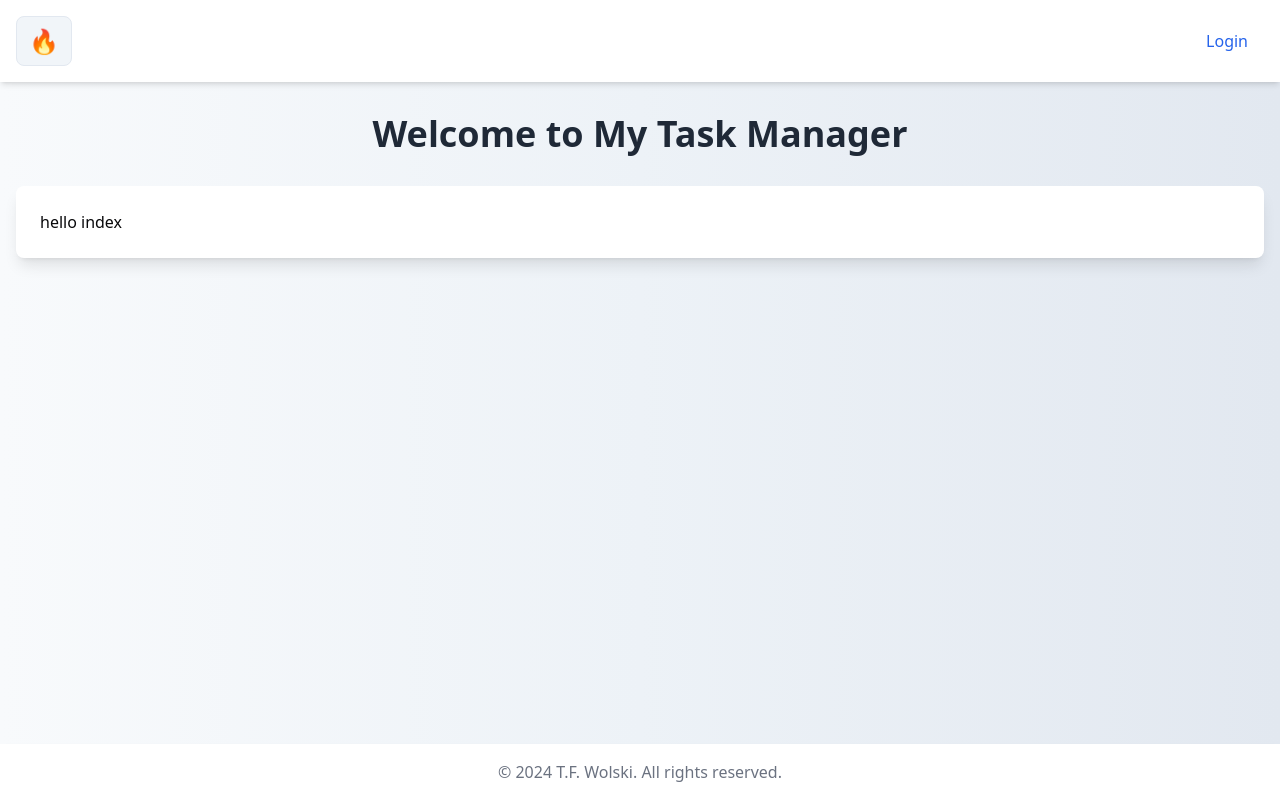
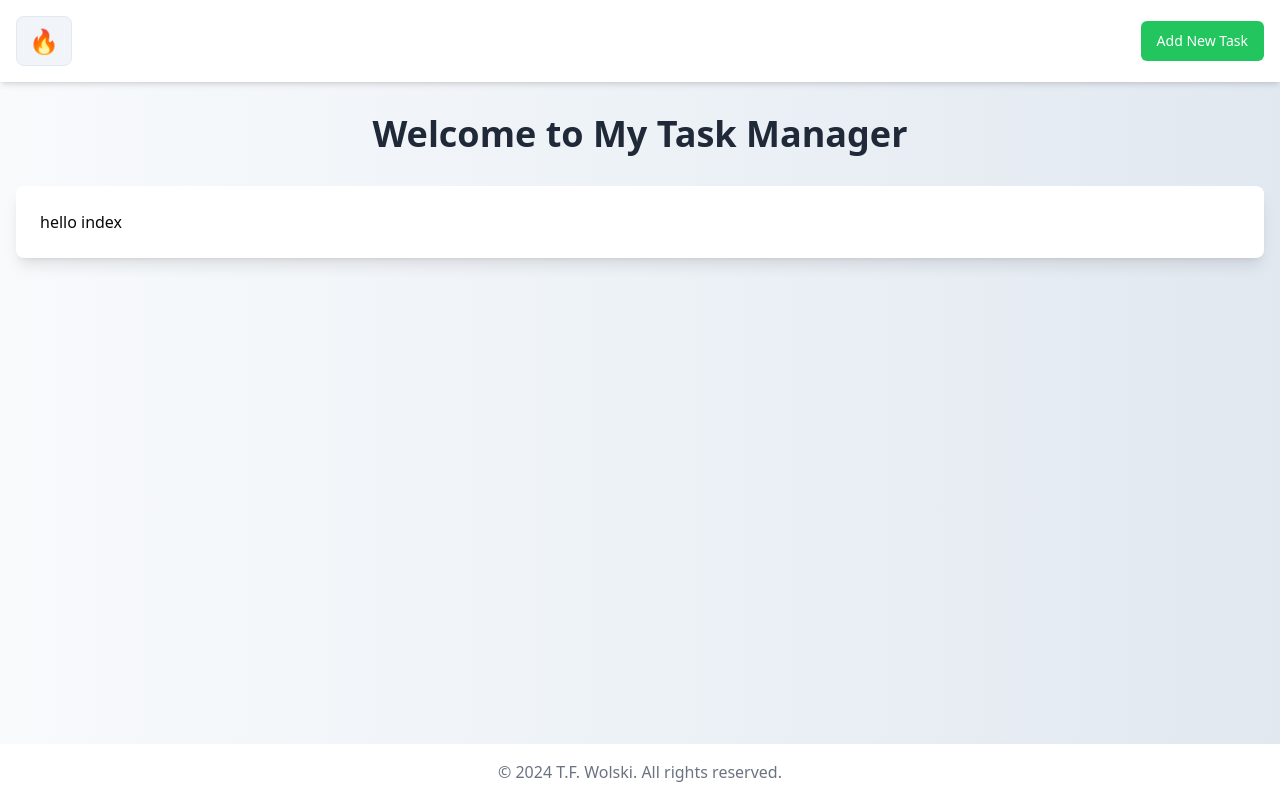
Before and after one commit to TeodorWolski/Nuxt-App, a Nuxt app: page / in a window 1280 px wide. Built offline with nearby package versions, Linux system fonts and the light colour scheme; no server answers.

Commit message:
feat: few components & store set-up

```diff
--- a/components/Navigation/index.vue
+++ b/components/Navigation/index.vue
@@ -1,9 +1,15 @@
+<script setup lang="ts">
+import { Button } from '@/components/ui/Button';
+</script>
+
 <template>
   <nav class="bg-white shadow-md">
     <div class="container mx-auto px-4 py-4 flex justify-between items-center">
       <NavigationLogo />
       <div>
-        <button class="px-4 py-2 text-blue-600 rounded-md">Login</button>
+        <Button class="bg-green-500 hover:bg-green-600 text-white"
+          >Add New Task</Button
+        >
       </div>
     </div>
   </nav>
--- /dev/null
+++ b/components/ui/button/Button.vue
@@ -0,0 +1,26 @@
+<script setup lang="ts">
+import type { HTMLAttributes } from 'vue'
+import { Primitive, type PrimitiveProps } from 'radix-vue'
+import { type ButtonVariants, buttonVariants } from '.'
+import { cn } from '@/lib/utils'
+
+interface Props extends PrimitiveProps {
+  variant?: ButtonVariants['variant']
+  size?: ButtonVariants['size']
+  class?: HTMLAttributes['class']
+}
+
+const props = withDefaults(defineProps<Props>(), {
+  as: 'button',
+})
+</script>
+
+<template>
+  <Primitive
+    :as="as"
+    :as-child="asChild"
+    :class="cn(buttonVariants({ variant, size }), props.class)"
+  >
+    <slot />
+  </Primitive>
+</template>
--- /dev/null
+++ b/components/ui/button/index.ts
@@ -0,0 +1,35 @@
+import { type VariantProps, cva } from 'class-variance-authority'
+
+export { default as Button } from './Button.vue'
+
+export const buttonVariants = cva(
+  'inline-flex items-center justify-center whitespace-nowrap rounded-md text-sm font-medium ring-offset-background transition-colors focus-visible:outline-none focus-visible:ring-2 focus-visible:ring-ring focus-visible:ring-offset-2 disabled:pointer-events-none disabled:opacity-50',
+  {
+    variants: {
+      variant: {
+        default: 'bg-primary text-primary-foreground hover:bg-primary/90',
+        destructive:
+          'bg-destructive text-destructive-foreground hover:bg-destructive/90',
+        outline:
+          'border border-input bg-background hover:bg-accent hover:text-accent-foreground',
+        secondary:
+          'bg-secondary text-secondary-foreground hover:bg-secondary/80',
+        ghost: 'hover:bg-accent hover:text-accent-foreground',
+        link: 'text-primary underline-offset-4 hover:underline',
+      },
+      size: {
+        default: 'h-10 px-4 py-2',
+        xs: 'h-7 rounded px-2',
+        sm: 'h-9 rounded-md px-3',
+        lg: 'h-11 rounded-md px-8',
+        icon: 'h-10 w-10',
+      },
+    },
+    defaultVariants: {
+      variant: 'default',
+      size: 'default',
+    },
+  },
+)
+
+export type ButtonVariants = VariantProps<typeof buttonVariants>
--- /dev/null
+++ b/constants/emojis.ts
@@ -0,0 +1,183 @@
+export const emojis = [
+  '🐶',
+  '🐱',
+  '🐭',
+  '🐹',
+  '🐰',
+  '🦊',
+  '🐻',
+  '🐼',
+  '🐨',
+  '🐯',
+  '🦁',
+  '🐮',
+  '🐷',
+  '🐸',
+  '🐵',
+  '🐔',
+  '🐧',
+  '🐦',
+  '🐤',
+  '🐣',
+  '🦆',
+  '🦉',
+  '🦅',
+  '🦇',
+  '🐺',
+  '🐗',
+  '🐴',
+  '🦄',
+  '🐝',
+  '🐛',
+  '🐜',
+  '🐞',
+  '🦋',
+  '🐢',
+  '🐍',
+  '🦎',
+  '🐙',
+  '🐡',
+  '🐠',
+  '🐟',
+  '🐳',
+  '🐋',
+  '🦈',
+  '🐊',
+  '🦓',
+  '🦍',
+  '🦧',
+  '🐘',
+  '🦏',
+  '🦛',
+  '🐪',
+  '🐫',
+  '🌲',
+  '🌳',
+  '🌴',
+  '🌵',
+  '🎄',
+  '🌾',
+  '🌿',
+  '☘️',
+  '🍀',
+  '🎋',
+  '🎍',
+  '🍃',
+  '🍂',
+  '🍁',
+  '🌻',
+  '🌼',
+  '🌷',
+  '🌹',
+  '🌸',
+  '💐',
+  '🍎',
+  '🍏',
+  '🍐',
+  '🍊',
+  '🍋',
+  '🍌',
+  '🍉',
+  '🍇',
+  '🍓',
+  '🍈',
+  '🍒',
+  '🍑',
+  '🍍',
+  '🥭',
+  '🥥',
+  '🥝',
+  '🍅',
+  '🍆',
+  '🥑',
+  '🥦',
+  '🥒',
+  '🥬',
+  '🥕',
+  '🌽',
+  '🌶️',
+  '🫑',
+  '🥔',
+  '🍠',
+  '🍯',
+  '🍞',
+  '🥐',
+  '🥖',
+  '🥨',
+  '🥯',
+  '🧀',
+  '🥚',
+  '🍳',
+  '🥓',
+  '🥩',
+  '🍗',
+  '🍖',
+  '🌭',
+  '🍔',
+  '🍟',
+  '🍕',
+  '🥪',
+  '🥙',
+  '🧆',
+  '🌮',
+  '🌯',
+  '🥗',
+  '🍿',
+  '🧈',
+  '🧂',
+  '🥫',
+  '🍱',
+  '🍘',
+  '🍙',
+  '🍚',
+  '🍛',
+  '🍜',
+  '🍝',
+  '🍠',
+  '🍢',
+  '🍣',
+  '🍤',
+  '🍥',
+  '🥮',
+  '🍡',
+  '🥟',
+  '🥠',
+  '🥡',
+  '🦀',
+  '🦞',
+  '🦐',
+  '🦑',
+  '🦪',
+  '🍦',
+  '🍧',
+  '🍨',
+  '🍩',
+  '🍪',
+  '🎂',
+  '🍰',
+  '🧁',
+  '🥧',
+  '🍫',
+  '🍬',
+  '🍭',
+  '🍮',
+  '🍯',
+  '🍼',
+  '🥛',
+  '☕️',
+  '🍵',
+  '🍶',
+  '🍾',
+  '🍷',
+  '🍸',
+  '🍹',
+  '🍺',
+  '🍻',
+  '🥂',
+  '🥃',
+  '🍴',
+  '🥄',
+  '🔪',
+  '🍽️',
+  '🍳',
+];
--- a/nuxt.config.ts
+++ b/nuxt.config.ts
@@ -1,5 +1,10 @@
 export default defineNuxtConfig({
-  modules: ['@nuxtjs/tailwindcss', 'shadcn-nuxt', '@nuxt/eslint'],
+  modules: [
+    '@nuxtjs/tailwindcss',
+    'shadcn-nuxt',
+    '@nuxt/eslint',
+    '@pinia/nuxt',
+  ],
 
   // eslint-disable-next-line @typescript-eslint/ban-ts-comment
   // @ts-ignore
@@ -14,6 +19,9 @@
      */
     componentDir: './components/ui',
   },
+  alias: {
+    pinia: '/node_modules/@pinia/nuxt/node_modules/pinia/dist/pinia.mjs',
+  },
 
   compatibilityDate: '2024-09-01',
 });
--- a/package.json
+++ b/package.json
@@ -12,14 +12,19 @@
   },
   "dependencies": {
     "@nuxt/eslint": "^0.5.5",
+    "@pinia/nuxt": "^0.5.4",
     "class-variance-authority": "^0.7.0",
     "clsx": "^2.1.1",
     "lucide-vue-next": "^0.437.0",
     "nuxt": "^3.13.0",
+    "pinia": "^2.2.2",
     "radix-vue": "^1.9.5",
     "shadcn-nuxt": "^0.10.4",
     "tailwind-merge": "^2.5.2",
     "tailwindcss-animate": "^1.0.7",
+    "vue": "latest"
+  },
+  "overrides": {
     "vue": "latest"
   },
   "devDependencies": {
--- a/pages/index.vue
+++ b/pages/index.vue
@@ -1,17 +1,12 @@
 <script setup lang="ts">
-type Todo = {
-  userId: number;
-  id: number;
-  title: string;
-  completed: boolean;
-};
+import { type Task } from '@/types/task';
 
 const {
-  data: todos,
+  data: tasks,
   pending,
   error,
-} = await useAsyncData('todos', () =>
-  $fetch<Todo[]>('https://jsonplaceholder.typicode.com/todos')
+} = await useAsyncData('tasks', () =>
+  $fetch<Task[]>('https://jsonplaceholder.typicode.com/todos')
 );
 </script>
 
--- /dev/null
+++ b/types/task.ts
@@ -0,0 +1,6 @@
+export type Task = {
+  userId: number;
+  id: number;
+  title: string;
+  completed: boolean;
+};
--- /dev/null
+++ b/utils/generateEmoji.ts
@@ -0,0 +1,6 @@
+import { emojis } from '../constants/emojis';
+
+export const getRandomEmoji = (): string => {
+  const randomIndex = Math.floor(Math.random() * emojis.length);
+  return emojis[randomIndex];
+};
```
Also changed, not shown: store/tasks.ts (added, +19 -0 lines), 1 other file (tests, documents, lock files or other folders).
